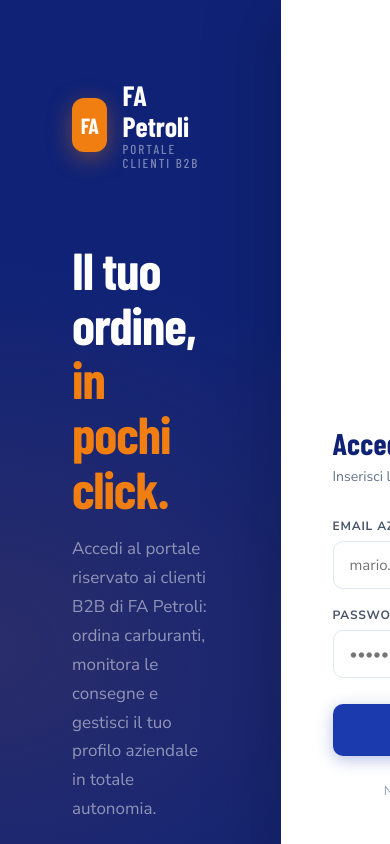
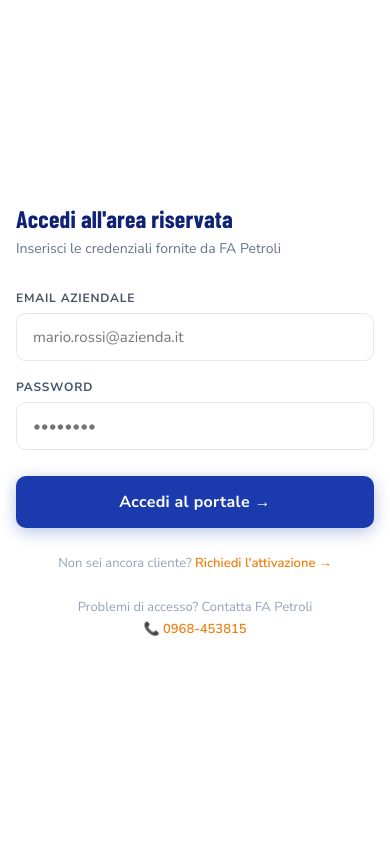
Before and after one commit to silverstroom/fapetroli, a Next.js app: page /login in a window 390 px wide. Shown: the top 844 px of the page. Built offline with nearby package versions, Linux system fonts and the light colour scheme; a web font is replaced by a local one.

Commit message:
feat: responsive mobile layout

```diff
--- a/src/app/globals.css
+++ b/src/app/globals.css
@@ -1134,3 +1134,160 @@
 .hidden {
   display: none !important;
 }
+
+/* ════ MOBILE HAMBURGER ════ */
+.hamburger-btn {
+  display: none;
+  background: none;
+  border: none;
+  font-size: 24px;
+  cursor: pointer;
+  padding: 4px 8px;
+  color: var(--blue-dark);
+}
+.sidebar-overlay {
+  display: none;
+}
+
+/* ════ RESPONSIVE ════ */
+@media (max-width: 768px) {
+  .sidebar {
+    position: fixed;
+    left: -280px;
+    top: 0;
+    z-index: 100;
+    width: 280px;
+    transition: left 0.3s ease;
+  }
+  .sidebar.open {
+    left: 0;
+  }
+  .sidebar-overlay {
+    display: none;
+    position: fixed;
+    inset: 0;
+    background: rgba(0, 0, 0, 0.5);
+    z-index: 99;
+  }
+  .sidebar-overlay.open {
+    display: block;
+  }
+  .hamburger-btn {
+    display: block;
+  }
+  .main-area {
+    margin-left: 0;
+    width: 100%;
+  }
+  .topbar {
+    padding: 0 16px;
+    padding-left: 52px;
+    height: 56px;
+  }
+  .topbar-title {
+    font-size: 18px;
+  }
+  .topbar-uname {
+    display: none;
+  }
+  .content {
+    padding: 16px;
+  }
+  .auth-grid {
+    grid-template-columns: 1fr;
+    min-height: auto;
+  }
+  .auth-left {
+    display: none;
+  }
+  .auth-right {
+    width: 100%;
+    min-height: 100vh;
+    padding: 32px 24px;
+    box-shadow: none;
+  }
+  .auth-form-title {
+    font-size: 24px;
+  }
+  .dashboard-greeting h2 {
+    font-size: 24px;
+  }
+  .kpi-grid {
+    grid-template-columns: 1fr;
+    gap: 12px;
+  }
+  .kpi-card {
+    padding: 18px;
+  }
+  .kpi-value {
+    font-size: 26px;
+  }
+  .page-header {
+    flex-direction: column;
+    align-items: flex-start;
+    gap: 12px;
+  }
+  .page-header h2 {
+    font-size: 22px;
+  }
+  thead th,
+  tbody td {
+    padding: 10px 14px;
+    font-size: 12px;
+  }
+  .order-form-grid {
+    grid-template-columns: 1fr;
+  }
+  .products-grid {
+    grid-template-columns: repeat(2, 1fr);
+  }
+  .qty-presets {
+    grid-template-columns: repeat(2, 1fr);
+  }
+  .order-summary-card {
+    position: static;
+  }
+  .profile-grid {
+    grid-template-columns: 1fr;
+  }
+  .profile-header-card {
+    flex-direction: column;
+    text-align: center;
+    gap: 12px;
+  }
+  .profile-piva {
+    margin-left: 0;
+  }
+  .filter-bar {
+    flex-direction: column;
+    align-items: stretch;
+  }
+  .filter-bar input,
+  .filter-bar select {
+    width: 100% !important;
+  }
+  .filter-label {
+    display: none;
+  }
+  .form-row {
+    grid-template-columns: 1fr;
+  }
+  .success-screen {
+    padding: 40px 20px;
+  }
+  .success-title {
+    font-size: 22px;
+  }
+  .success-actions {
+    flex-direction: column;
+  }
+}
+
+@media (max-width: 480px) {
+  .auth-right {
+    padding: 24px 16px;
+  }
+  .products-grid {
+    grid-template-columns: 1fr;
+  }
+}
```
Also changed, not shown: src/components/Sidebar.tsx (+23 -2 lines).
